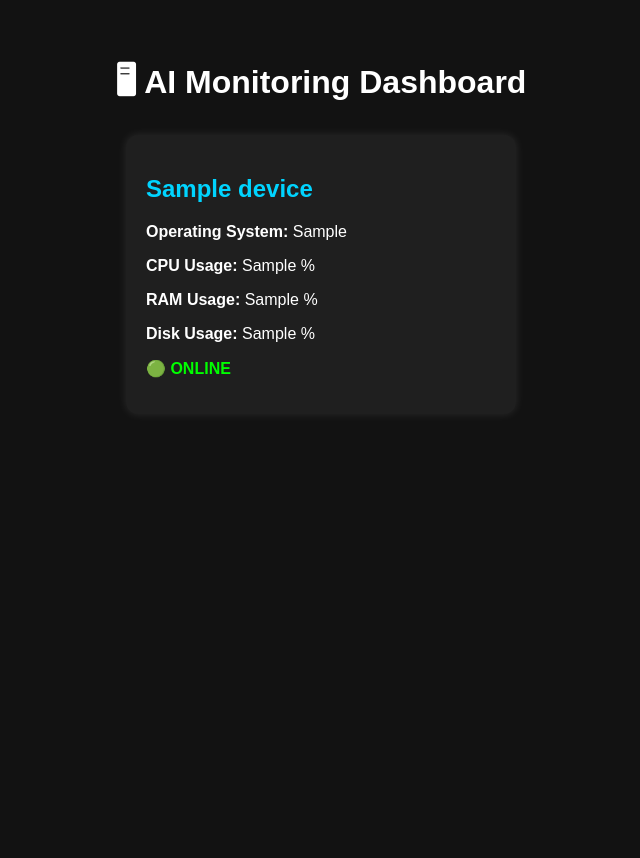
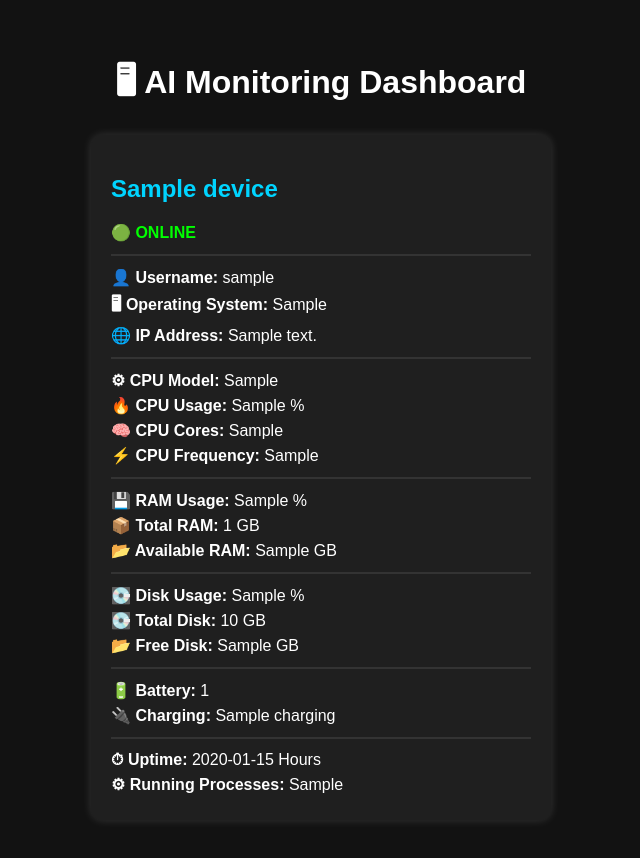
Before and after one commit to kotevshivkumar/ai-system-monitor-, a FastAPI app: template templates/dashboard.html in a window 1280 px wide. Shown: the whole page, without its empty margins (319-959 px from the left). Before the commit the page ends 414 px from the top, so only its background shows below. Run offline with FastAPI, Linux system fonts and the light colour scheme; the template is opened without the code that fills it: most values are stand-ins (such as "Sample title", 1, 10 or a date in 2020).

Commit message:
Enhanced dashboard with detailed system information

```diff
--- a/templates/dashboard.html
+++ b/templates/dashboard.html
@@ -25,9 +25,17 @@
         .card{
             background:#1f1f1f;
             padding:20px;
-            width:350px;
+            width:420px;
             border-radius:12px;
-            box-shadow:0 0 10px rgba(255,255,255,0.1);
+            box-shadow:0 0 10px rgba(255,255,255,0.15);
+        }
+
+        h2{
+            color:#00d4ff;
+        }
+
+        p{
+            margin:6px 0;
         }
 
         .online{
@@ -35,8 +43,9 @@
             font-weight:bold;
         }
 
-        h2{
-            color:#00d4ff;
+        hr{
+            border:1px solid #333;
+            margin:12px 0;
         }
     </style>
 
@@ -54,15 +63,53 @@
 
 <h2>{{ hostname }}</h2>
 
-<p><b>Operating System:</b> {{ data.operating_system }}</p>
+<p class="online">🟢 ONLINE</p>
 
-<p><b>CPU Usage:</b> {{ data.cpu_usage }} %</p>
+<hr>
 
-<p><b>RAM Usage:</b> {{ data.ram_usage }} %</p>
+<p><b>👤 Username:</b> {{ data.username }}</p>
 
-<p><b>Disk Usage:</b> {{ data.disk_usage }} %</p>
+<p><b>🖥 Operating System:</b> {{ data.operating_system }}</p>
 
-<p class="online">🟢 ONLINE</p>
+<p><b>🌐 IP Address:</b> {{ data.ip_address }}</p>
+
+<hr>
+
+<p><b>⚙ CPU Model:</b> {{ data.cpu_model }}</p>
+
+<p><b>🔥 CPU Usage:</b> {{ data.cpu_usage }} %</p>
+
+<p><b>🧠 CPU Cores:</b> {{ data.cpu_cores }}</p>
+
+<p><b>⚡ CPU Frequency:</b> {{ data.cpu_frequency }}</p>
+
+<hr>
+
+<p><b>💾 RAM Usage:</b> {{ data.ram_usage }} %</p>
+
+<p><b>📦 Total RAM:</b> {{ data.total_ram_gb }} GB</p>
+
+<p><b>📂 Available RAM:</b> {{ data.available_ram_gb }} GB</p>
+
+<hr>
+
+<p><b>💽 Disk Usage:</b> {{ data.disk_usage }} %</p>
+
+<p><b>💽 Total Disk:</b> {{ data.disk_total_gb }} GB</p>
+
+<p><b>📂 Free Disk:</b> {{ data.disk_free_gb }} GB</p>
+
+<hr>
+
+<p><b>🔋 Battery:</b> {{ data.battery_percent }}</p>
+
+<p><b>🔌 Charging:</b> {{ data.charging }}</p>
+
+<hr>
+
+<p><b>⏱ Uptime:</b> {{ data.uptime_hours }} Hours</p>
+
+<p><b>⚙ Running Processes:</b> {{ data.running_processes }}</p>
 
 </div>
 
```
